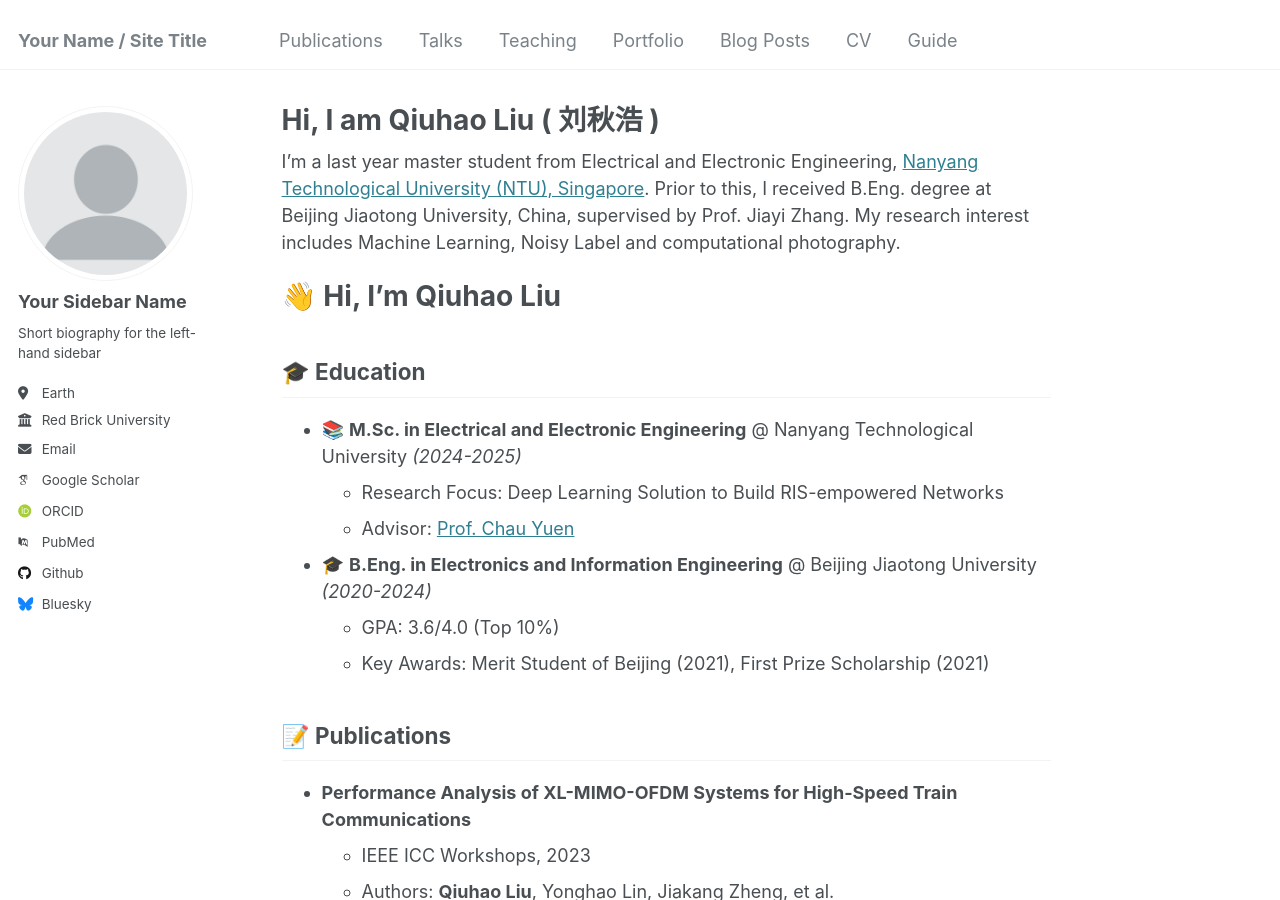
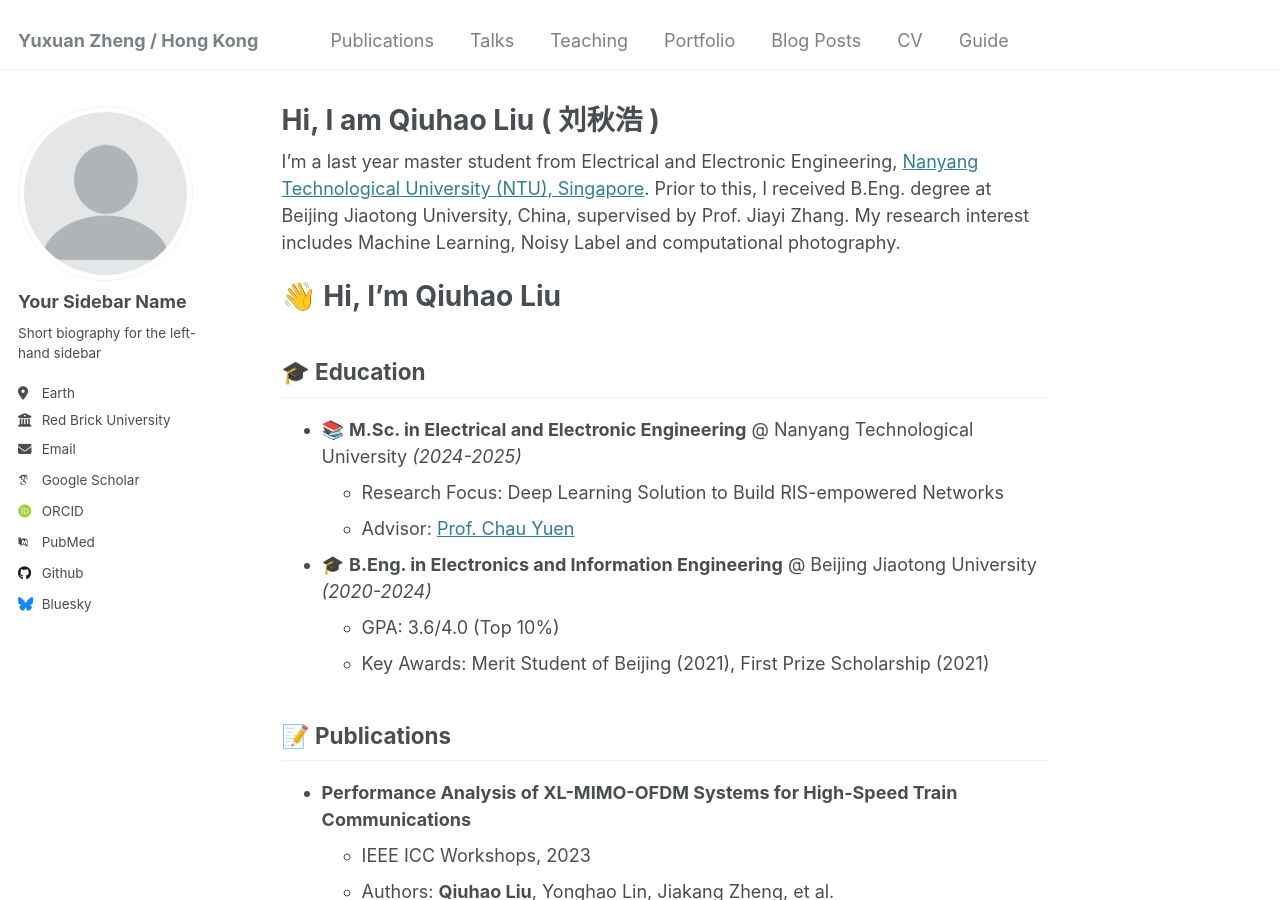
Before and after one commit to Lyoqh/qiuhao.github.io, a Jekyll site: the page built from _pages/about.md, in a window 1280 px wide and 900 px high. Built offline with Jekyll 4.4.1, drawn with Linux system fonts in a browser that asks for light colours; some web fonts are replaced.

Commit message:
Update _config.yml

```diff
--- a/_config.yml
+++ b/_config.yml
@@ -8,7 +8,7 @@
 
 # Basic Site Settings
 locale                   : "en-US"
-title                    : "Your Name / Site Title"
+title                    : "Yuxuan Zheng / Hong Kong"
 title_separator          : "-"
 name                     : &name "Your Name"
 description              : &description "personal description"
```
